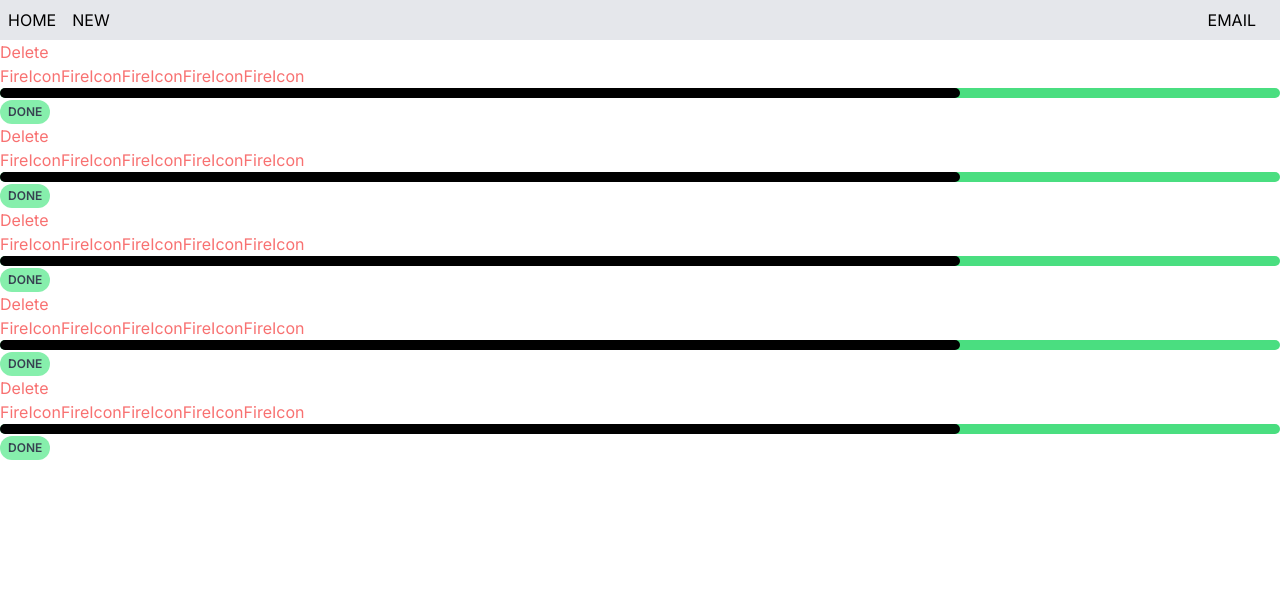
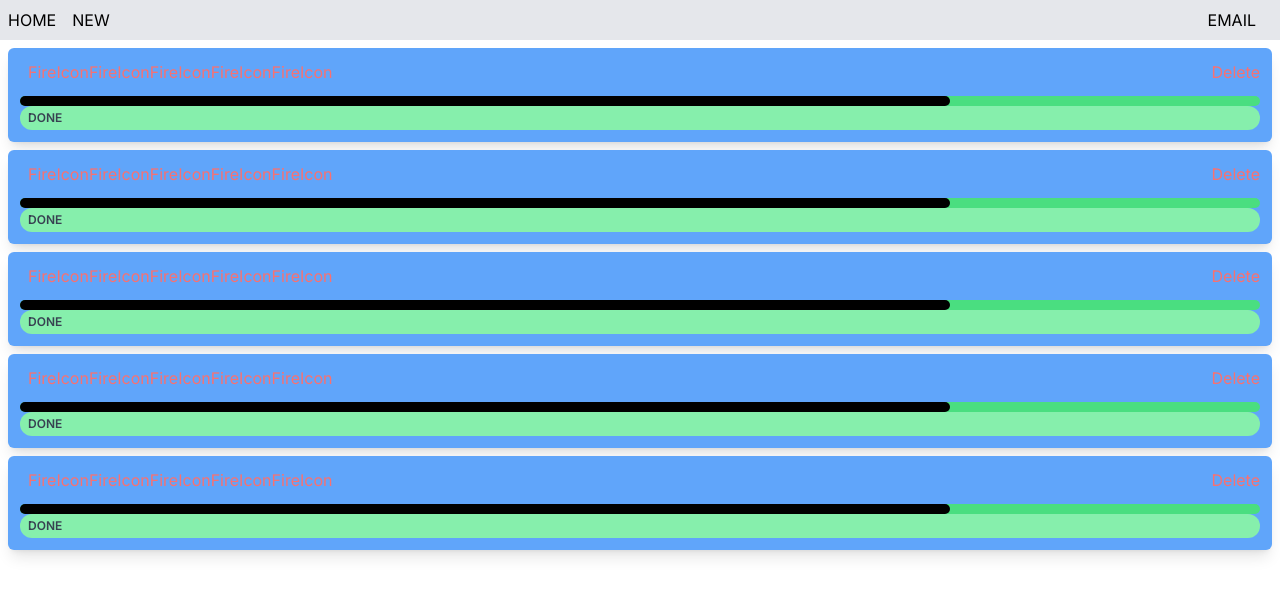
Before and after one commit to aych-dev/QuestionApp, a Next.js app: page / in a window 1280 px wide. Shown: the top 596 px of the page. Built offline with nearby package versions, Linux system fonts and the light colour scheme.

Commit message:
updated priority

```diff
--- a/app/components/TicketCard.tsx
+++ b/app/components/TicketCard.tsx
@@ -5,9 +5,15 @@ import StatusDisplay from './StatusDisplay';
 
 const TicketCard = () => {
   return (
-    <div>
-      <DeleteBlock />
-      <PriorityDisplay />
+    <div className='flex flex-col bg-blue-400 hover:bg-blue-200 rounded-md shadow-lg p-3 m-2'>
+      <div className='flex mb-3'>
+        <div className='ml-2'>
+          <PriorityDisplay />
+        </div>
+        <div className='ml-auto'>
+          <DeleteBlock />
+        </div>
+      </div>
       <ProgressDisplay />
       <StatusDisplay />
     </div>
```
